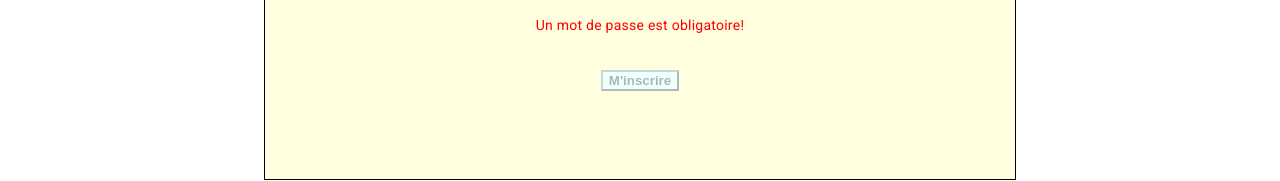
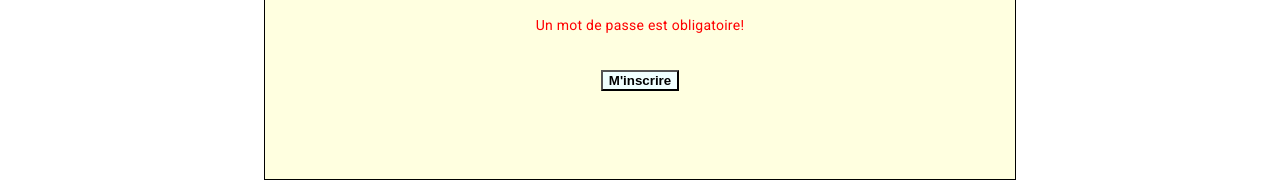
Before and after one commit to Ripcord595/my-restaurant-app, an Angular app: page /signup in a window 1280 px wide. Shown: the part 721-902 px from the top of the page. Built offline with nearby package versions, Linux system fonts and the light colour scheme.

Commit message:
modify signup

```diff
--- a/src/app/components/signup/signup.component.html
+++ b/src/app/components/signup/signup.component.html
@@ -52,7 +52,8 @@
         </div>
       </div>
       <div style="text-align: center" >
-        <input class="bt" (click)="alert()"  id="reset" type="submit" value="M'inscrire" [disabled]="!UserForm.valid" >
+<!--        <input class="bt" (click)="alert()"  id="reset" type="submit" value="M'inscrire" [disabled]="!UserForm.valid" >-->
+        <input class="bt" (click)="alert()"  id="reset" type="submit" value="M'inscrire"  >
       </div>
     </form>
   </div>
@@ -85,7 +86,8 @@
         </div>
       </div>
       <div style="text-align: center" >
-        <input class="bt" (click)="alert()"  id_rest="reset" type="submit" value="M'inscrire" [disabled]="!UserForm.valid" >
+<!--        <input class="bt" (click)="alert()"  id_rest="reset" type="submit" value="M'inscrire" [disabled]="!UserForm.valid" >-->
+        <input class="bt" (click)="alert()"  id_rest="reset" type="submit" value="M'inscrire" >
       </div>
     </form>
   </div>
--- a/src/app/components/signup/signup.component.ts
+++ b/src/app/components/signup/signup.component.ts
@@ -1,6 +1,6 @@
 import {Component, OnInit} from '@angular/core';
 import {FormBuilder, FormGroup, ReactiveFormsModule, Validators} from "@angular/forms";
-
+import { Router } from '@angular/router';
 @Component({
   selector: 'app-signup',
   templateUrl: './signup.component.html',
@@ -17,7 +17,8 @@ export class SignupComponent implements OnInit{
   // @ts-ignore
   RestaurantForm: FormGroup;
 
-  constructor(private fb: FormBuilder) {
+  constructor(private fb: FormBuilder, private router: Router) {
+
   }
 
   ngOnInit(): void {
@@ -47,6 +48,10 @@ export class SignupComponent implements OnInit{
   }
 
   alert() {
-    window.alert('inscription réussie!');
+    // 显示警告框
+    window.alert('Inscription réussie!');
+    this.router.navigate(['/login']);
+
   }
+
 }
```
